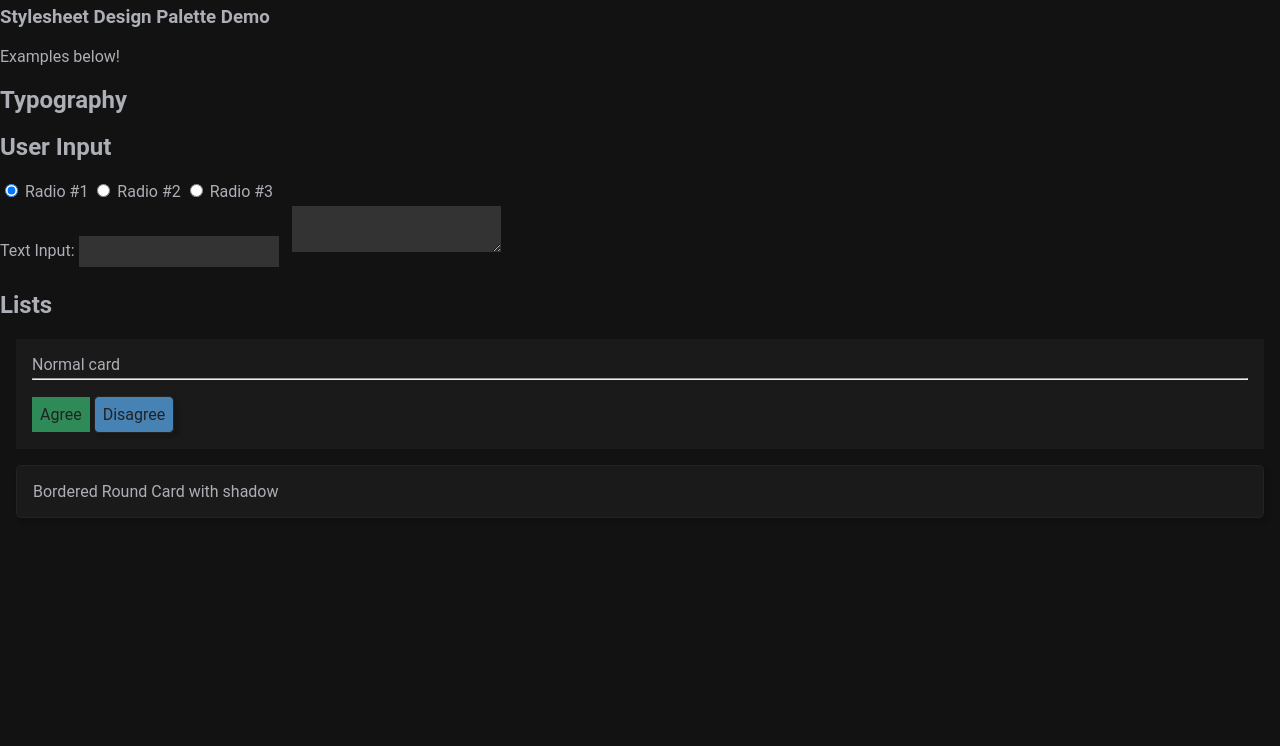
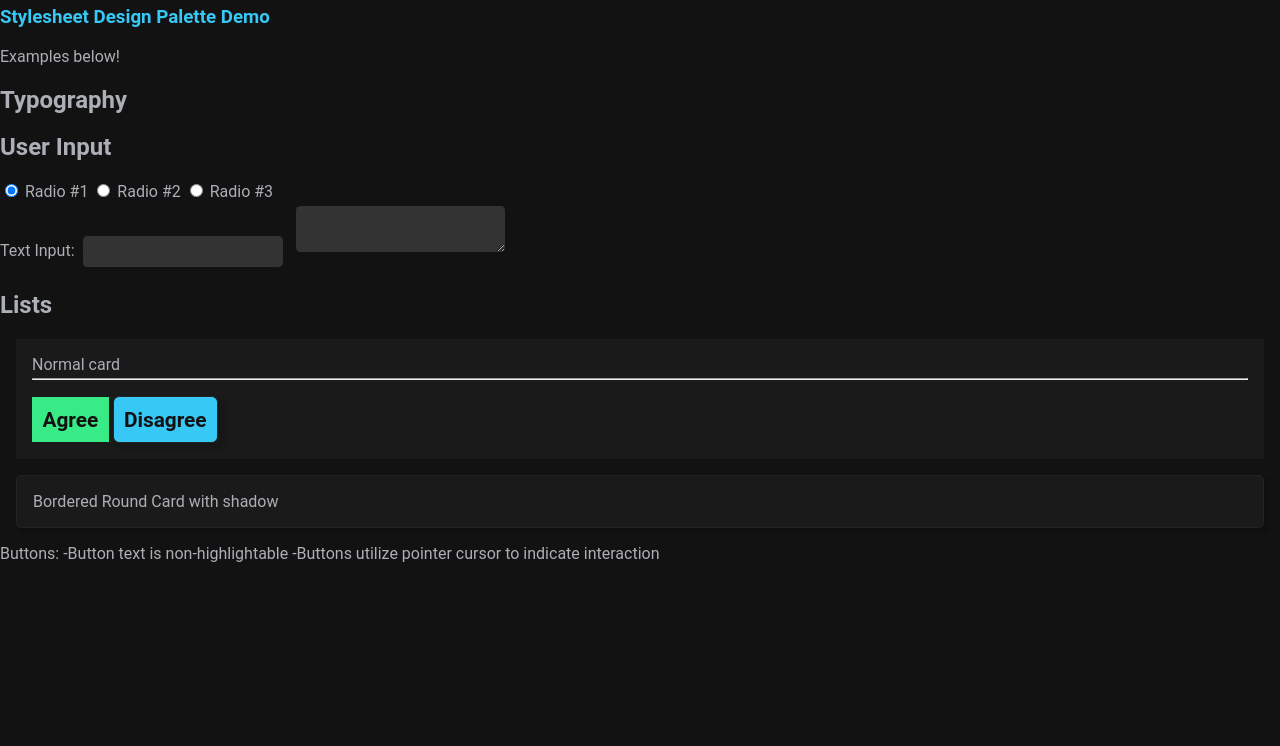
Before and after one commit to kolism/ACCSORI, a plain HTML site: page index.html in a window 1280 px wide. Shown: the part 75-821 px from the top of the page. After the commit the page ends 800 px from the top, so only its background shows below. Drawn offline with Linux system fonts and the light colour scheme.

Commit message:
Small variable updates to colors for now

```diff
--- a/acssori.css
+++ b/acssori.css
@@ -1,85 +1,110 @@
-html, body{
+:root {
+  --primary: rgb(57, 235, 134);
+  --secondary: rgb(55, 200, 245);
+  --dark: #121212;
+  --light: #dddddd;
+}
+html,
+body {
+  position: fixed;
+  top: 0;
+  left: 0;
+  width: 100%;
   padding: 0;
   margin: 0;
-  background-color:#121212;
-  color:#676767;
+  background-color: var(--dark);
+  color: var(--light);
 }
-body{
+body {
   min-height: 100vh;
   font-family: Roboto, Arial;
-  color: #ADAFB6;
+  color: #adafb6;
   justify-content: center;
   align-items: center;
-
 }
 .radio {
   margin: 16px 0;
   display: block;
   cursor: pointer;
+}
+.radio > input {
+  display: inline-block;
+}
+hr {
+  color: #2a2a2a;
+  margin-top: 0.3em;
+  margin-bottom: 1em;
 
+  padding: 0;
 }
-.radio > input{
-  display:inline-block;
+.ai-bg-primary {
+  background-color: var(--primary);
 }
-hr{
-  color:#2a2a2a;
-  margin-top:0.3em;
-  margin-bottom:1em;
+.ai-text-dark {
+  color: #222;
+}
+.ai-text-light {
+  color: #676767;
+}
+.ai-text-primary {
+  color: var(--primary);
+}
+.ai-bg-secondary {
+  background-color: var(--secondary);
+}
+.ai-text-secondary {
+  color: var(--secondary);
+}
+.ai-btn {
+  -ms-user-select: none;
+  -moz-user-select: none;
+  -webkit-user-select: none;
+  -webkit-touch-callout: none;
+  -khtml-user-select: none;
+  user-select: none;
+  cursor: pointer;
+  padding: 0.5em;
+  display: inline-block;
+  font-weight: bold;
+  font-size: 1.3rem;
+  color: var(--dark);
+}
+.ai-btn:hover {
+  outline: 1px dashed var(--light);
+}
+.ai-btn:active {
+  outline: 2px solid var(--light);
+}
 
-  padding:0;
+.ai-round {
+  border-radius: 0.3em;
 }
-.ai-bg-primary{
-  background-color:seagreen;
-
+.ai-border {
+  border: 1px #232323 solid;
 }
-.ai-text-dark{
-  color:#222;
+.ai-card {
+  display: block;
+  padding: 1em;
+  margin: 1em;
+  background-color: #1a1a1a;
 }
-.ai-text-light{
-  color:#676767;
+.ai-card:hover {
 }
-.ai-text-primary{
-  color:seagreen
+.ai-shadow {
+  box-shadow: 0.2em 0.2em 0.2em 0.1em rgba(0, 0, 0, 0.15);
 }
-.ai-bg-secondary{
-  background-color:steelblue;
+input[type="text"],
+textarea {
+  display: inline-block;
+  background-color: #333;
+  inset: unset;
+  border: 0;
+  padding: 0.5em;
+  font-size: 0.9rem;
+  color: #aaa;
+  margin: 0.3em;
 }
-.ai-text-secondary{
-  color:steelblue;
+input[type="text"]:focus,
+textarea:focus {
+  outline: 1px solid var(--primary);
 }
-.ai-btn{
-  cursor:pointer;
-  padding:0.5em;
-  display:inline-block;
-
-}
-.ai-round{
-  border-radius:0.3em;
-}
-.ai-border{
-  border:1px #232323 solid;
-}
-.ai-card{
-  display:block;
-  padding:1em;
-  margin:1em;
-  background-color:#1a1a1a;
-}
-.ai-card:hover{
-  filter:opacity(0.9);
-}
-.ai-shadow{
-  box-shadow: 0.2em 0.2em 0.2em 0.1em rgba(0,0,0,0.15);
-
-}
-input[type="text"],textarea
-{
-  display:inline-block;
-  background-color:#333;
-  inset:unset;
-  border:0;
-  padding:0.5em;
-  font-size:0.9rem;
-  color:#aaa;
-  margin:0.3em;
-}
--- a/index.html
+++ b/index.html
@@ -5,8 +5,8 @@
 </head>
 
 <body>
-  <h1>🎀ACCSORI</h1>
-  <h3>Stylesheet Design Palette Demo</h3>
+  <h1 class="ai-text-primary">🎀ACCSORI</h1>
+  <h3 class="ai-text-secondary">Stylesheet Design Palette Demo</h3>
   Examples below!
 
   <section>
@@ -28,8 +28,9 @@
           <span>Radio #3</span>
       </label>
   </div>
-    <label for="text1">Text Input:<input id="text1" type="text"/></label>
-    <Textarea></Textarea>
+    <label for="text1">Text Input:
+      <input class="ai-round" id="text1" type="text"/></label>
+    <Textarea class="ai-round"></Textarea>
   </section>
   <section>
     <h1>Lists</h1>
@@ -41,6 +42,13 @@
 
   </div>
   <div class="ai-card ai-shadow ai-round ai-border"> Bordered Round Card with shadow</div>
+
+
+  Buttons:
+  -Button text is non-highlightable
+  -Buttons utilize pointer cursor to indicate interaction
+
+
 </body>
 
 </html>
```
